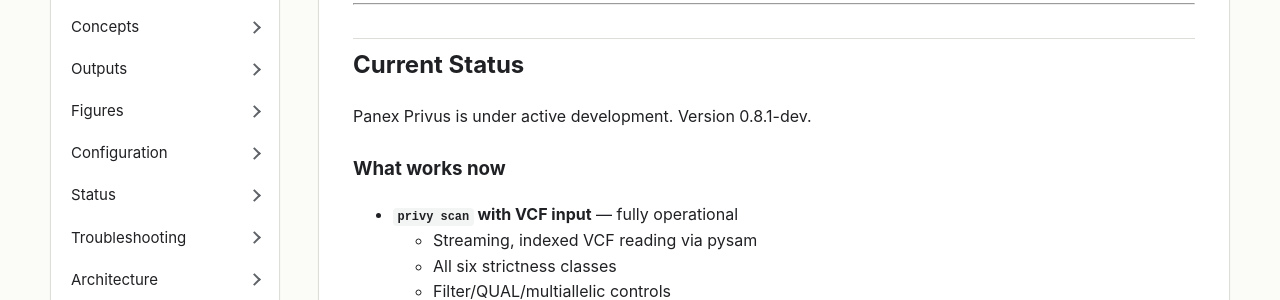
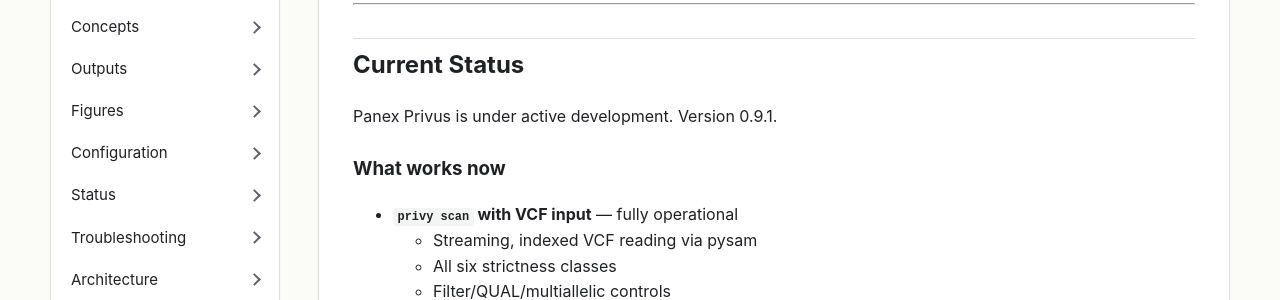
Before and after one commit to USDA-ARS-GBRU/Panex_Privus, a Jekyll site: the page built from docs/archive/longform-readme.md, in a window 1280 px wide and 900 px high, scrolled down 24218 px. Shown: the part 154-454 px from the top of the window. Built offline with Jekyll 4.4.1, drawn with Linux system fonts in a browser that asks for light colours; our own code applies the rules of GitHub Pages for plain Markdown files.

Commit message:
Bump version to 0.9.1

```diff
--- a/docs/archive/longform-readme.md
+++ b/docs/archive/longform-readme.md
@@ -937,7 +937,7 @@
 
 ## Current Status
 
-Panex Privus is under active development. Version 0.8.1-dev.
+Panex Privus is under active development. Version 0.9.1.
 
 ### What works now
 
--- a/pyproject.toml
+++ b/pyproject.toml
@@ -4,7 +4,7 @@
 
 [project]
 name = "panex-privus"
-version = "0.8.1.dev0"
+version = "0.9.1"
 description = "Comparative genomics toolkit for discovering target-private genomic signal"
 readme = "README.md"
 license = { text = "MIT" }
```
Also changed, not shown: docs/status.md (+1 -1 lines).
